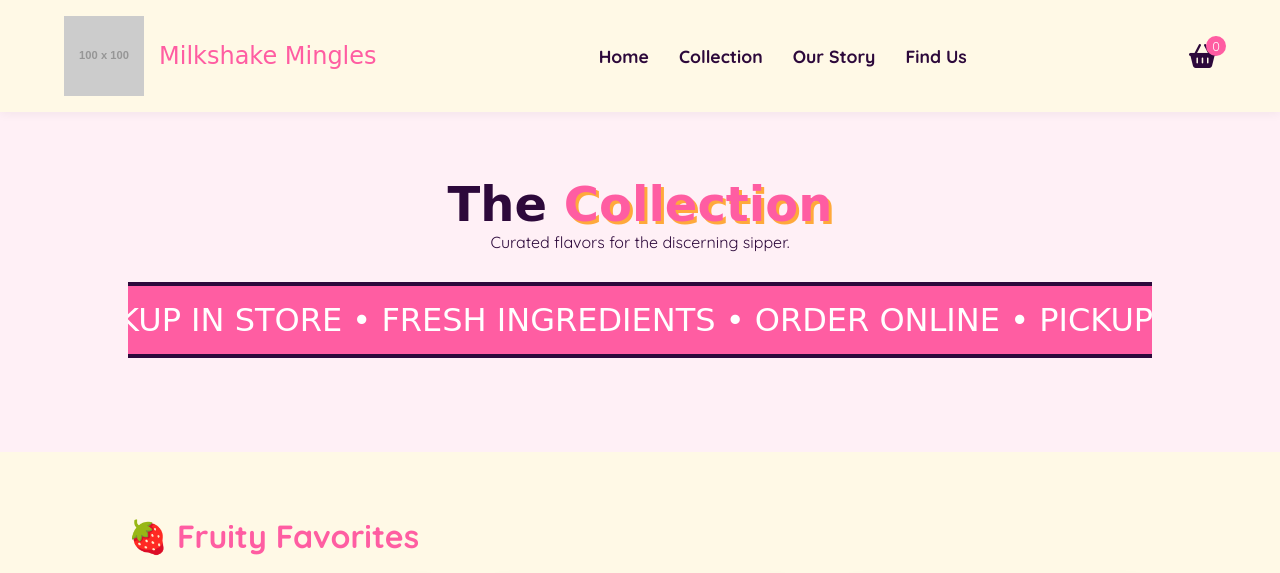
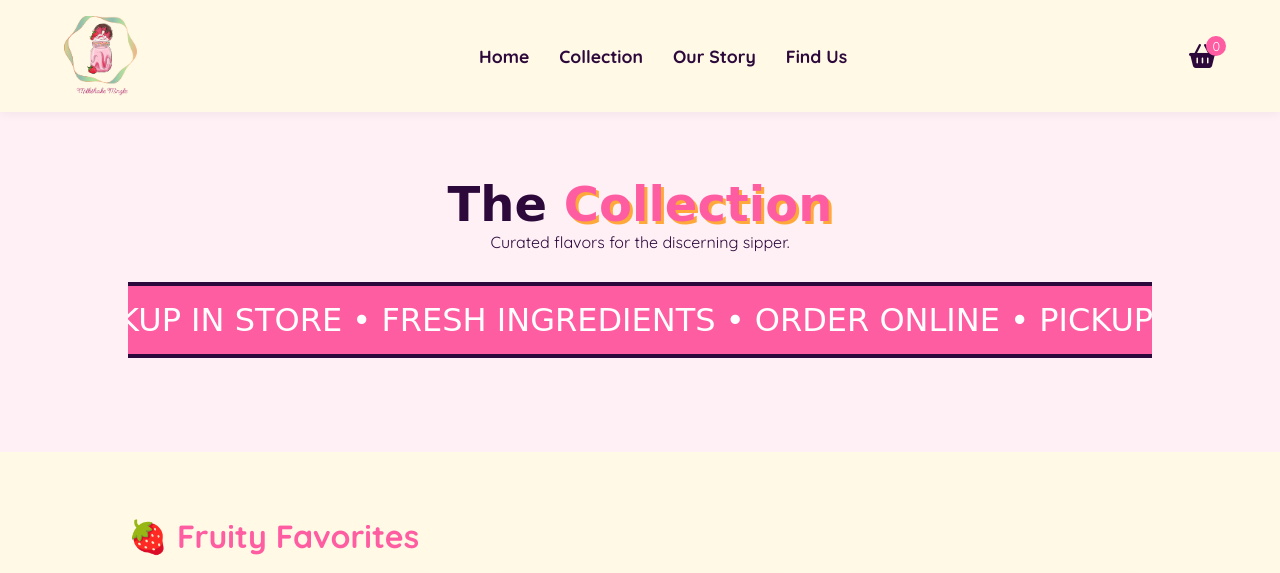
Before and after one commit to Akitha-Chamin/Milkshake_mingle, a plain HTML site: page menu.html in a window 1280 px wide. Shown: the top 573 px of the page. Drawn offline with Linux system fonts and the light colour scheme; placeholder pictures from the web are drawn by us; a web font is replaced by a local one.

Commit message:
Update menu.html

```diff
--- a/menu.html
+++ b/menu.html
@@ -12,9 +12,8 @@
 <body>
     <nav>
     <a href="index.html" class="logo-container">
-        <div class="logo-box"><img src="https://placehold.co/100x100/FF5DA2/FFFFFF?text=MM" class="logo-img"></div>
-        <span class="brand-name">Milkshake Mingles</span>
-    </a>
+            <div class="logo-box"><img src="logo.png" class="logo-img"></div>
+        </a>
 
     <ul class="nav-links">
         <li><a href="index.html">Home</a></li>
```
